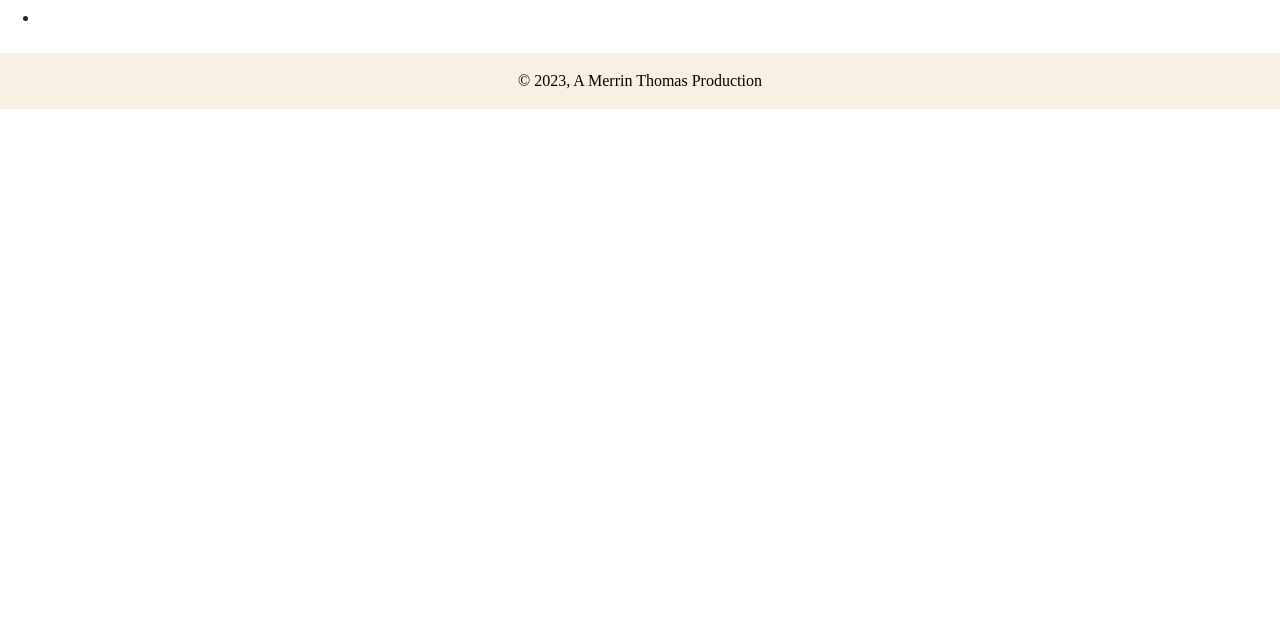
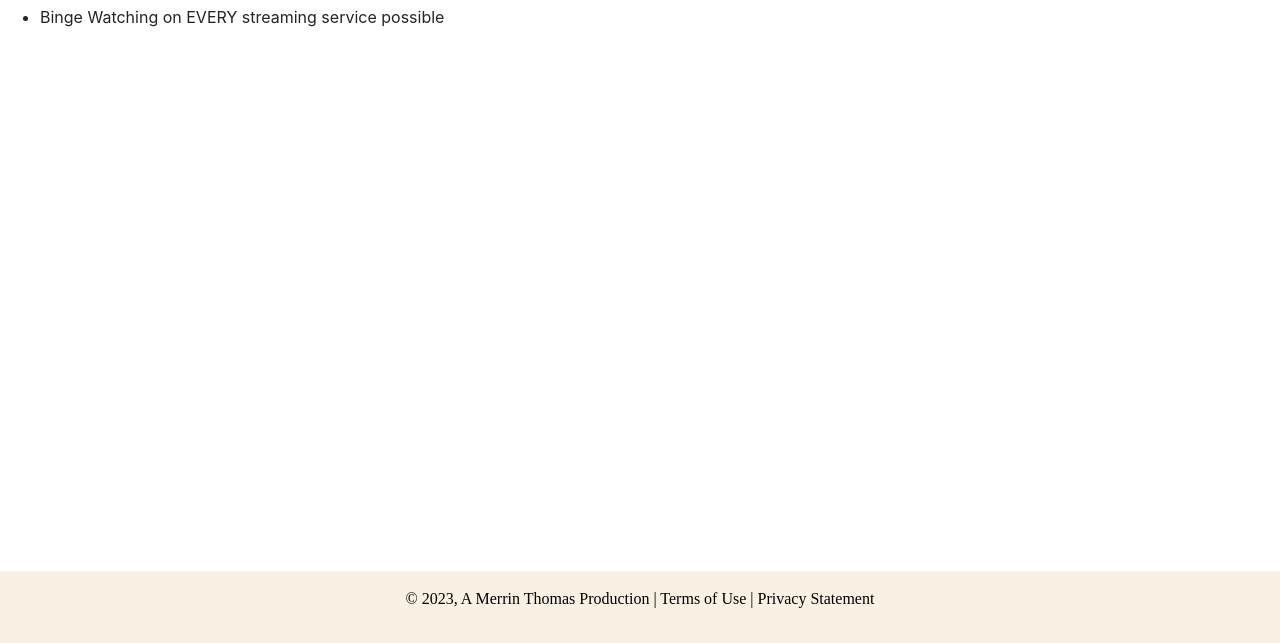
Before and after one commit to mjt0822/P4, a plain HTML site: page hobbies.html in a window 1280 px wide. Shown: the part 157-800 px from the top of the page. Drawn offline with nearby package versions, Linux system fonts and the light colour scheme.

Commit message:
Pages Done

```diff
--- a/hobbies.html
+++ b/hobbies.html
@@ -23,14 +23,15 @@ Spring 2023 -->
         <li><a href="index.html" class="current">Home</a></li>
         <li><a href="" class="current">About Me</a>
           <ul>
-            <li><a href="skills.html">Skills</a></li>
+            <li><a href="">A Little Bio</li>
             <li><a href ="hobbies.html">Hobbies and Interests</a></li>
           </ul>
         </li>
         <li><a href="" class="current">Resume</a>
           <ul>
             <li><a href="Education.html">Education</a></li>
-            <li><a href ="Work Experience.html">Work Experience</a></li>
+            <li><a href ="WorkExperience.html">Work Experience</a></li>
+            <li><a href="skills.html">Skills</a></li>
           </ul>
         </li>
         <li><a href="contact.html" class="current">Contact Info</a></li>
@@ -42,14 +43,14 @@ Spring 2023 -->
       <h1>Hobbies</h1>
 
       <ul>
-        <li></li>
+        <li>Binge Watching on EVERY streaming service possible</li>
       </ul>
 
     </section>
 
   </body>
   <footer>
-    <p>&copy; 2023, A Merrin Thomas Production </p>
+    <p>&copy; 2023, A Merrin Thomas Production | Terms of Use | Privacy Statement</p>
   </footer>
 
 </html>
--- a/main.css
+++ b/main.css
@@ -53,8 +53,8 @@ jumbotron {
     height: 100px;
 }
 
-section li {
-    padding-bottom: .50em;
+section ul {
+    text-align: left;
 }
 
 #mobile_menu {
@@ -72,6 +72,10 @@ table{
 footer {
     background-color: #F8F0E3;
     clear: both;
+    position: fixed;
+    left: 0;
+    bottom: 0;
+    width: 100%
 }
 footer p {
     text-align: center;
```
Also changed, not shown: Contact.html (+4 -3 lines), Education.html (+4 -3 lines), WorkExperience.html (renamed from Work_Experience.html, +4 -3 lines), index.html (+5 -3 lines), skills.html (+4 -3 lines).
